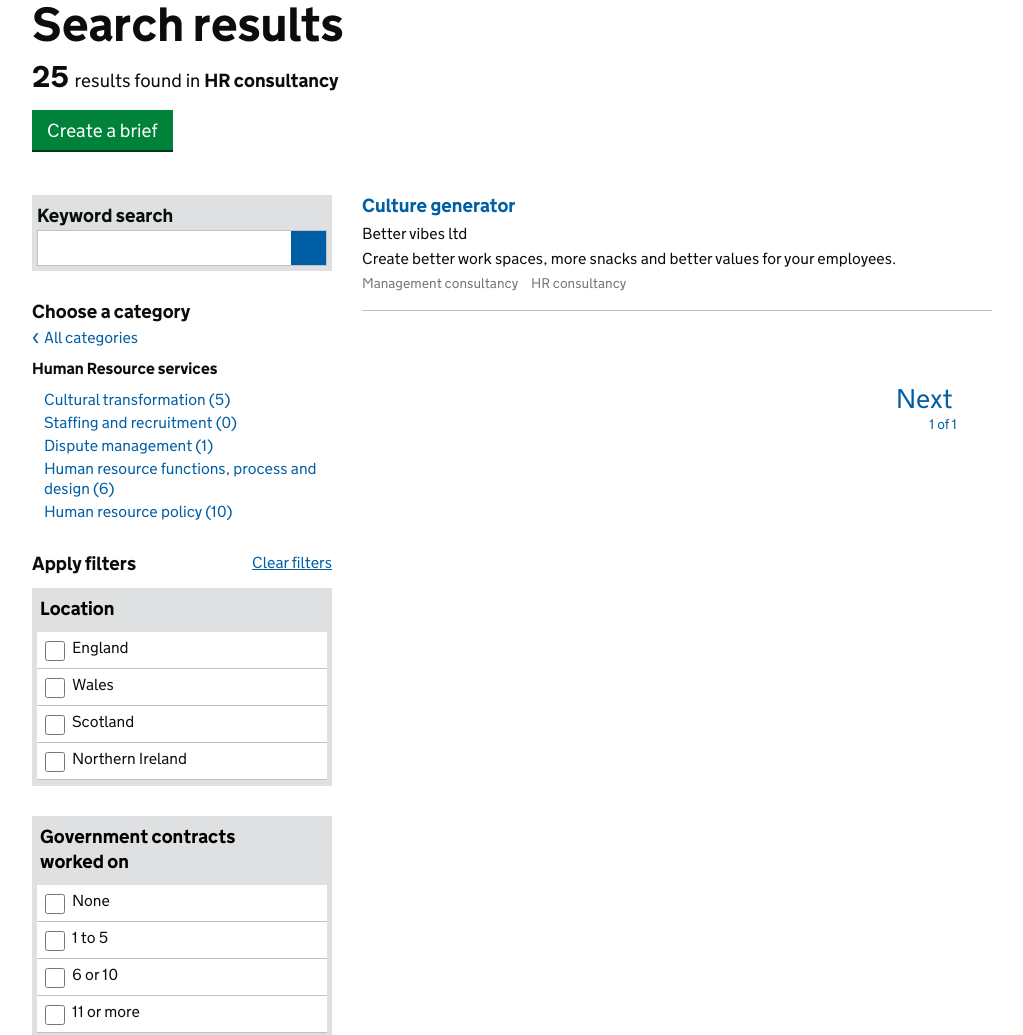
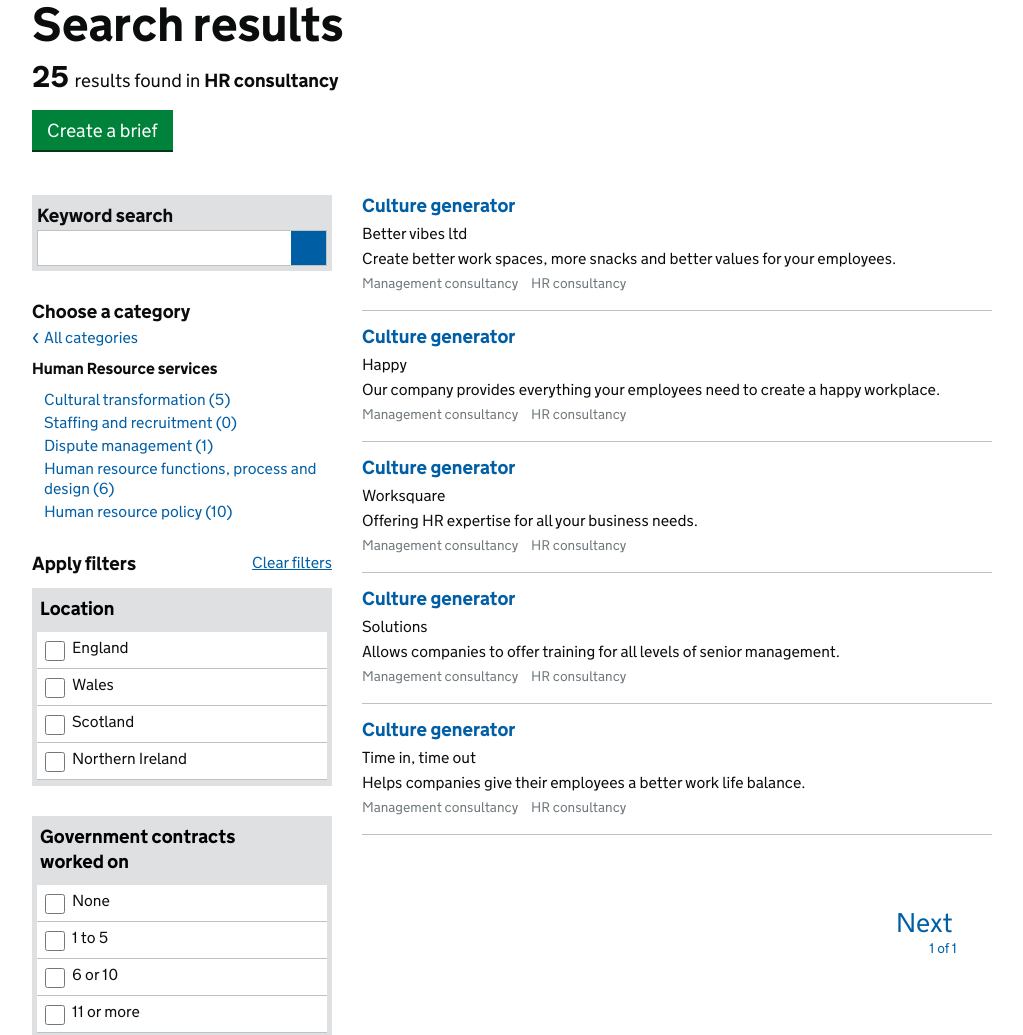
Before and after one commit to kubabartwicki/dm-future-1, a plain HTML site: page app/views/search-refined.html in a window 1280 px wide. Shown: the part 195-1230 px from the top of the page, without its empty margins (128-1151 px from the left). Drawn offline with Linux system fonts and the light colour scheme; files that its build step writes are made by us from their sources; a script that the page names is missing; files whose address does not match are found by name.

Commit message:
Update search-refined.html
Added 4 more companies

```diff
--- a/app/views/search-refined.html
+++ b/app/views/search-refined.html
@@ -428,6 +428,94 @@
         </li>
     </ul>
 </div>
+
+        <div class="search-result">
+  <h2 class="search-result-title">
+        <a href="https://www.digitalmarketplace.service.gov.uk/g-cloud/services/373327661432164">Culture generator</a>
+    </h2>
+
+    <p class="search-result-supplier">
+        Happy
+    </p>
+
+    <p class="search-result-excerpt">
+        Our company provides everything your employees need to create a happy workplace.
+    </p>
+    <ul aria-label="tags" class="search-result-metadata">
+        <li class="search-result-metadata-item-inline">
+            Management consultancy
+        </li>
+        <li class="search-result-metadata-item-inline">
+            HR consultancy
+        </li>
+    </ul>
+</div>
+
+        <div class="search-result">
+  <h2 class="search-result-title">
+        <a href="https://www.digitalmarketplace.service.gov.uk/g-cloud/services/373327661432164">Culture generator</a>
+    </h2>
+
+    <p class="search-result-supplier">
+        Worksquare
+    </p>
+
+    <p class="search-result-excerpt">
+        Offering HR expertise for all your business needs.
+    </p>
+    <ul aria-label="tags" class="search-result-metadata">
+        <li class="search-result-metadata-item-inline">
+            Management consultancy
+        </li>
+        <li class="search-result-metadata-item-inline">
+            HR consultancy
+        </li>
+    </ul>
+</div>
+
+        <div class="search-result">
+  <h2 class="search-result-title">
+        <a href="https://www.digitalmarketplace.service.gov.uk/g-cloud/services/373327661432164">Culture generator</a>
+    </h2>
+
+    <p class="search-result-supplier">
+        Solutions
+    </p>
+
+    <p class="search-result-excerpt">
+        Allows companies to offer training for all levels of senior management.
+    </p>
+    <ul aria-label="tags" class="search-result-metadata">
+        <li class="search-result-metadata-item-inline">
+            Management consultancy
+        </li>
+        <li class="search-result-metadata-item-inline">
+            HR consultancy
+        </li>
+    </ul>
+</div>
+
+        <div class="search-result">
+  <h2 class="search-result-title">
+        <a href="https://www.digitalmarketplace.service.gov.uk/g-cloud/services/373327661432164">Culture generator</a>
+    </h2>
+
+    <p class="search-result-supplier">
+        Time in, time out
+    </p>
+
+    <p class="search-result-excerpt">
+        Helps companies give their employees a better work life balance.
+    </p>
+    <ul aria-label="tags" class="search-result-metadata">
+        <li class="search-result-metadata-item-inline">
+            Management consultancy
+        </li>
+        <li class="search-result-metadata-item-inline">
+            HR consultancy
+        </li>
+    </ul>
+</div>
     </ul>
 </div>
 
```
